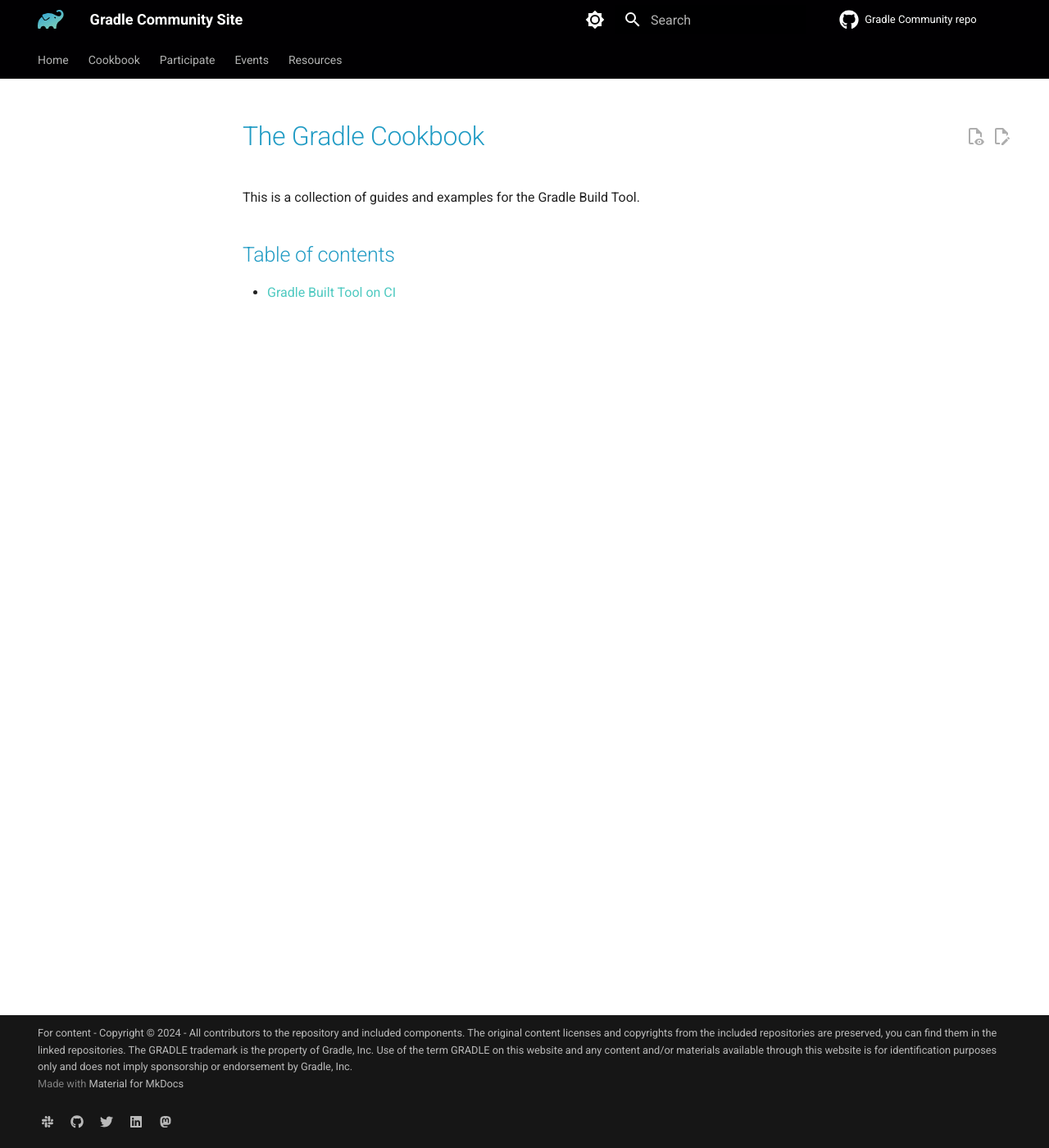
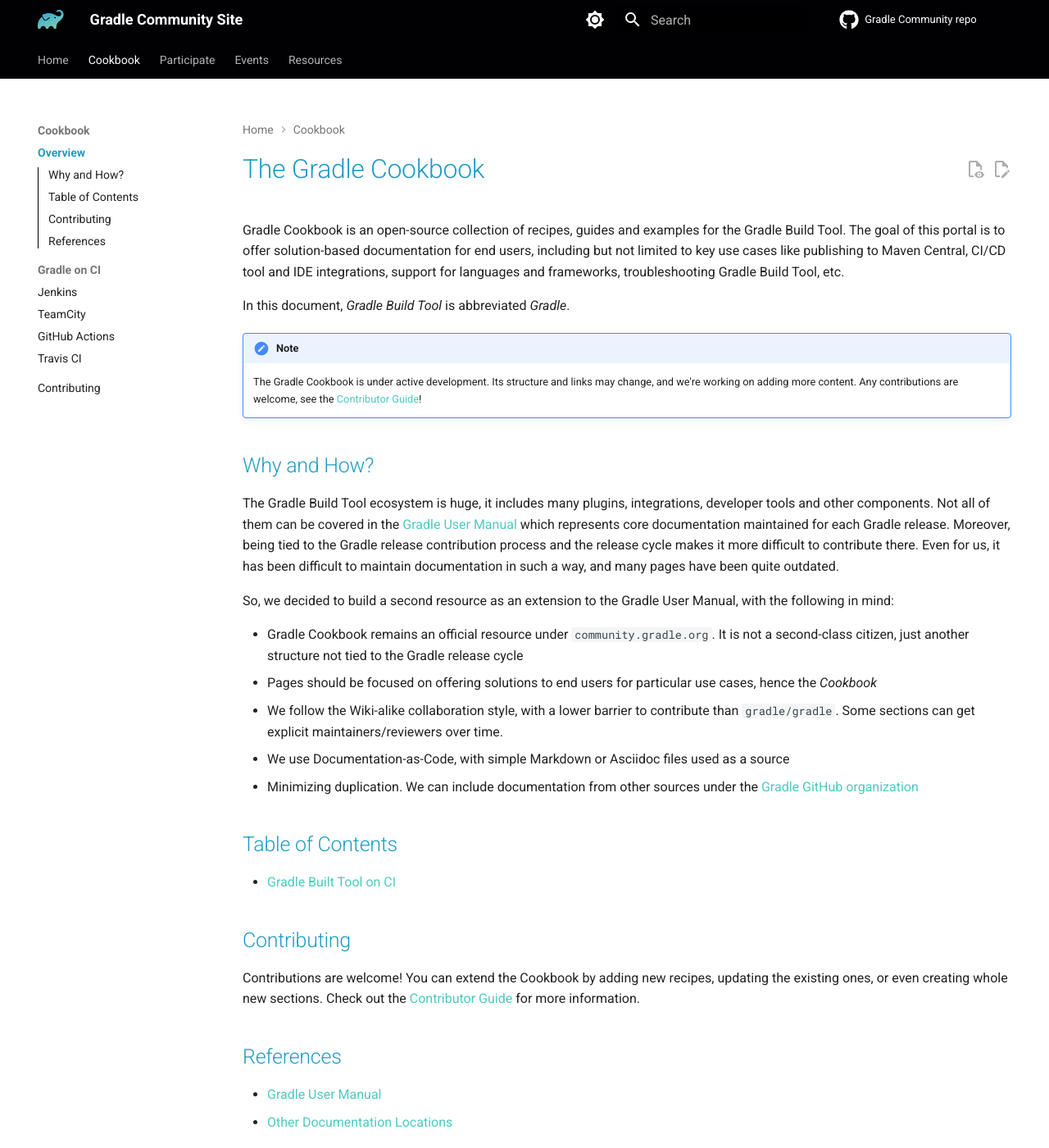
Before and after one commit to gradle/community, an MkDocs documentation site: the page built from docs/cookbook/README.md, in a window 1280 px wide and 1400 px high. Shown: the whole window at 82% size. Built offline with MkDocs 1.6.1 and Material for MkDocs 9.7.7, drawn with Linux system fonts in a browser that asks for light colours; plug-ins that fetch from the network failed and are left out; comment, search, counter and statistics services are not loaded; some of the changed text lies outside the part shown.

Commit message:
Add Gradle Cookbook landing and Cross-references

```diff
--- a/docs/cookbook/README.md
+++ b/docs/cookbook/README.md
@@ -1,6 +1,56 @@
 # The Gradle Cookbook
 
-This is a collection of guides and examples for the Gradle Build Tool.
+Gradle Cookbook is an open-source collection of recipes, guides and examples for the Gradle Build Tool.
+The goal of this portal is to offer solution-based documentation for end users,
+including but not limited to key use cases like
+publishing to Maven Central,
+CI/CD tool and IDE integrations,
+support for languages and frameworks,
+troubleshooting Gradle Build Tool,
+etc.
 
-## Table of contents
-* [Gradle Built Tool on CI](/community/cookbook/ci/jenkins/)
+In this document, _Gradle Build Tool_ is abbreviated _Gradle_.
+
+!!! note
+    The Gradle Cookbook is under active development.
+    Its structure and links may change, and we're working on adding more content.
+    Any contributions are welcome, see the [Contributor Guide](./CONTRIBUTING.md)!
+
+## Why and How?
+
+The Gradle Build Tool ecosystem is huge, it includes many plugins, integrations, developer tools and other components.
+Not all of them can be covered in the [Gradle User Manual](https://docs.gradle.org/current/userguide/userguide.html)
+which represents core documentation maintained for each Gradle release.
+Moreover, being tied to the Gradle release contribution process and the release cycle makes it more difficult to contribute there.
+Even for us, it has been difficult to maintain documentation in such a way,
+and many pages have been quite outdated.
+
+So, we decided to build a second resource as an extension to the Gradle User Manual,
+with the following in mind:
+
+- Gradle Cookbook remains an official resource under `community.gradle.org`.
+  It is not a second-class citizen, just another structure not tied to the Gradle release cycle
+- Pages should be focused on offering solutions to end users for particular use cases,
+  hence the _Cookbook_
+- We follow the Wiki-alike collaboration style,
+  with a lower barrier to contribute than `gradle/gradle`.
+  Some sections can get explicit maintainers/reviewers over time.
+- We use Documentation-as-Code, with simple Markdown or Asciidoc files used as a source
+- Minimizing duplication.
+  We can include documentation from other sources under the [Gradle GitHub organization](https://github.com/gradle/)
+
+## Table of Contents
+
+- [Gradle Built Tool on CI](/community/cookbook/ci/jenkins/)
+
+## Contributing
+
+Contributions are welcome!
+You can extend the Cookbook by adding new recipes, updating the existing ones,
+or even creating whole new sections.
+Check out the [Contributor Guide](./CONTRIBUTING.md) for more information.
+
+## References
+
+- [Gradle User Manual](https://docs.gradle.org/current/userguide/userguide.html)
+- [Other Documentation Locations](../contributing/documentation/README.md/#locations)
--- a/mkdocs.yml
+++ b/mkdocs.yml
@@ -54,7 +54,6 @@ theme:
     - toc.follow
     - toc.integrate
   palette:
-
     - scheme: default
       media: "(prefers-color-scheme: light)"
       primary: custom
@@ -98,19 +97,20 @@ extra:
     - icon: fontawesome/brands/mastodon
       link: https://mastodon.social/@Gradle
       name: Mastodon
-
-analytics:
-  provider: google
-  property: G-7W7NC6YNPT
+  analytics:
+    provider: google
+    property: G-7W7NC6YNPT
 
 nav:
   - Home: README.md
   - Cookbook:
+    - Overview: cookbook/README.md
     - Gradle on CI:
       - Jenkins: cookbook/ci/jenkins.md
       - TeamCity: cookbook/ci/teamcity.md
       - GitHub Actions: cookbook/ci/github-actions.md
       - Travis CI: cookbook/ci/travis-ci.md
+    - Contributing: cookbook/CONTRIBUTING.md
   - Participate:
     - Getting Started: contributing/README.md
     - Community Slack: contributing/community-slack.md
@@ -179,7 +179,7 @@ plugins:
             imports: [ "README.md", "*" ]
 
   - redirects:
-     redirect_maps:
+      redirect_maps:
 
 # Markdown
 markdown_extensions:
@@ -187,6 +187,7 @@ markdown_extensions:
       anchor_linenums: true
       line_spans: __span
       pygments_lang_class: true
+  - pymdownx.details
   - pymdownx.inlinehilite
   - pymdownx.snippets
   - pymdownx.superfences
@@ -194,4 +195,5 @@ markdown_extensions:
       alternate_style: true
   - toc:
       permalink: '#'
+  - admonition
   - attr_list
```
Also changed, not shown: docs/CONTRIBUTING.md (+36 -10 lines), docs/contributing/documentation/README.md (+18 -8 lines), docs/cookbook/CONTRIBUTING.md (added, +33 -0 lines).
